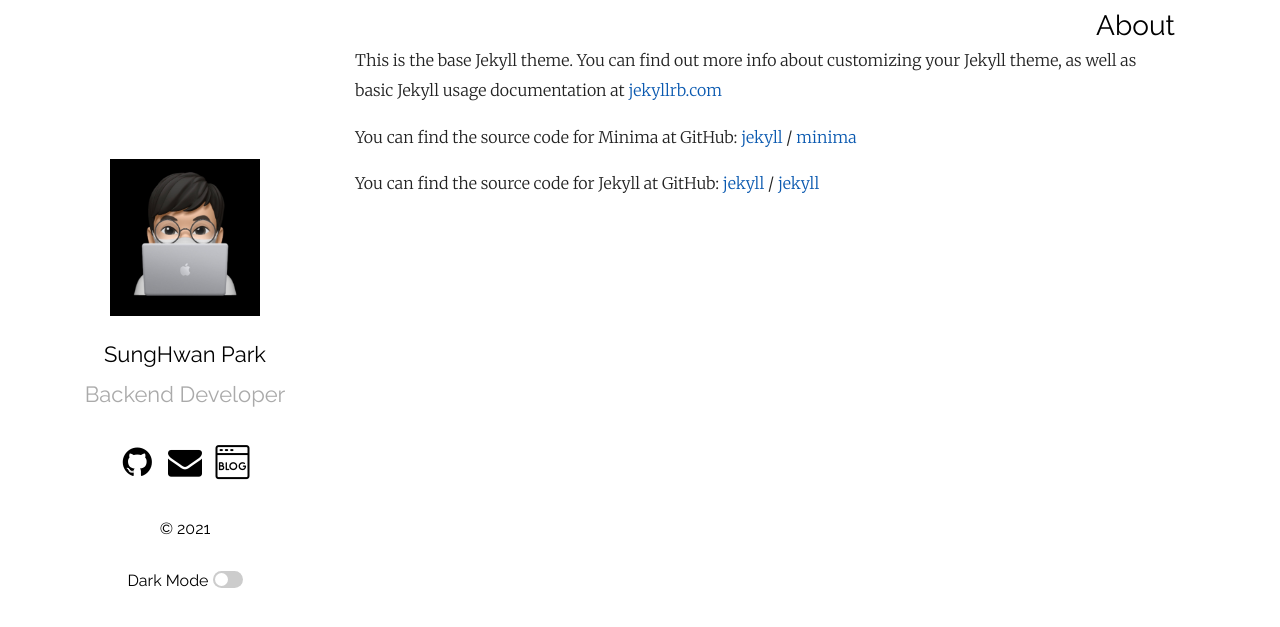
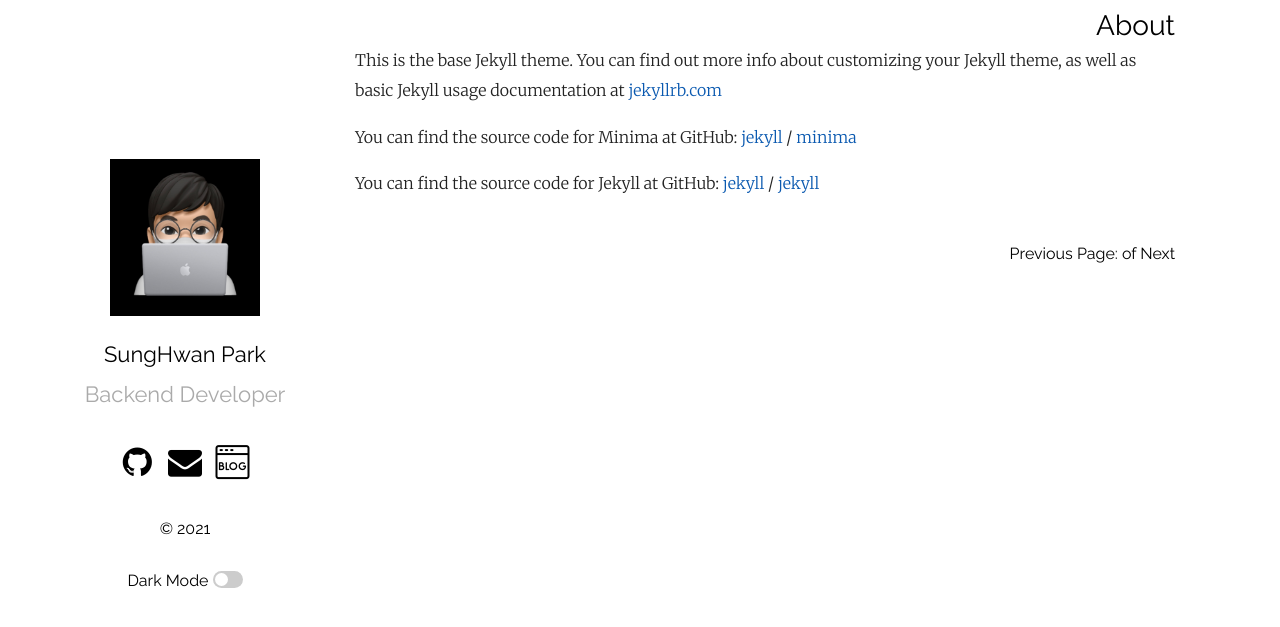
Before and after one commit to park0219/park0219.github.io, a Jekyll site: the page built from about.md, in a window 1280 px wide. Shown: the top 627 px of the page. Built offline with Jekyll 4.4.1, drawn with Linux system fonts in a browser that asks for light colours.

Commit message:
add pagination

```diff
--- a/Gemfile
+++ b/Gemfile
@@ -2,3 +2,8 @@
 
 source "https://rubygems.org"
 gemspec
+
+group :jekyll_plugins do
+    gem "jekyll-feed", "~> 0.6"
+    gem "jekyll-paginate", "~> 1.1.0"  # 추가
+  end
--- a/_config.yml
+++ b/_config.yml
@@ -6,6 +6,8 @@ description: > # this means to ignore newlines until "show_exerpts:"
 show_excerpts: true # set to true to show excerpts on the homepage
 # Minima date format
 # refer to http://shopify.github.io/liquid/filters/date/ if you want to customize this
+paginate: 1                  # 페이징 처리 개수
+paginate_path: "/page:num/"   # URL 규칙
 sass:
     sass_dir: _sass
 plainwhite:
--- a/_layouts/default.html
+++ b/_layouts/default.html
@@ -176,6 +176,20 @@
         </section>
         <section class="content">
             {{ content }}
+            <!-- Pagination links -->
+            <div class="pagination">
+                {% if paginator.previous_page %}
+                <a href="{{ paginator.previous_page_path }}" class="previous">Previous</a>
+                {% else %}
+                <span class="previous">Previous</span>
+                {% endif %}
+                <span class="page_number">Page: {{ paginator.page }} of {{ paginator.total_pages }}</span>
+                {% if paginator.next_page %}
+                <a href="{{ paginator.next_page_path }}" class="next">Next</a>
+                {% else %}
+                <span class="next">Next</span>
+                {% endif %}
+            </div>
         </section>
         <footer class="{{condensed_class}}">
             {{ footer }}
--- a/_layouts/home.html
+++ b/_layouts/home.html
@@ -19,7 +19,7 @@ layout: default
         {% endif %}
     </li>
 
-    {%- for post in site.posts -%}
+    {%- for post in paginator.posts -%}
     <li>
         {%- assign date_format = site.plainwhite.date_format | default: "%b %-d, %Y" -%}
         <a class="post-link" href="{{ post.url | relative_url }}">
--- a/_sass/plain.scss
+++ b/_sass/plain.scss
@@ -139,6 +139,13 @@ main {
         top: 9px;
         right: 30px;
         text-align: right;
+        @media screen and (max-width: $smallMobileW) {
+            right: 20px;
+        }
+    }
+    .pagination {
+        text-align: right;
+        margin-right: 30px;
         @media screen and (max-width: $smallMobileW) {
             right: 20px;
         }
```
Also changed, not shown: Gemfile.lock, index.html (renamed from index.md).
